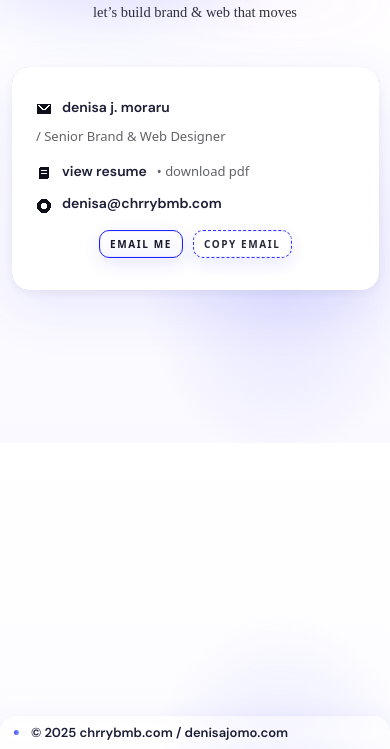
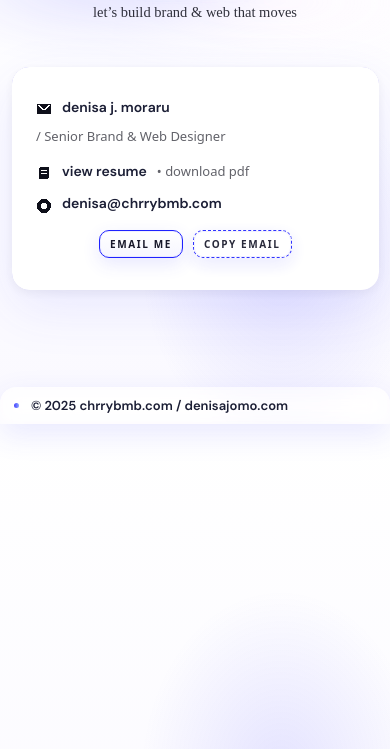
Before and after one commit to chrrybmbstudio/chrrybmbindigo, a plain HTML site: page contact.html in a window 390 px wide. Shown: the part 95-844 px from the top of the page. Drawn offline with Linux system fonts and the light colour scheme; a web font is replaced by a local one.

Commit message:
Update contact.html

```diff
--- a/contact.html
+++ b/contact.html
@@ -205,65 +205,6 @@
       .btn-pixel{ --px: 10px; padding: 8px 10px; }
     }
 
-    /* --- Footer: single source of truth --- */
-
-/* we’ll let JS measure the real height and set --footer-h at runtime */
-:root { --footer-h: 56px; } /* fallback if JS is blocked */
-
-.glass-footer{
-  position: fixed;
-  left: 50%;
-  bottom: 0;
-  transform: translateX(-50%);
-  z-index: 30;
-
-  display: flex; align-items: center; gap: 12px;
-  padding: 10px 14px calc(10px + env(safe-area-inset-bottom, 0px));
-  border-radius: 16px;
-
-  background: rgba(255,255,255,.35);
-  backdrop-filter: blur(10px) saturate(135%) contrast(105%);
-  -webkit-backdrop-filter: blur(10px) saturate(135%) contrast(105%);
-  box-shadow: 0 10px 30px rgba(68,64,255,.12);
-}
-
-/* text */
-.glass-footer a, .glass-footer span{
-  font:600 13px/1 "DM Sans"; color:#1b1e35; text-decoration:none;
-}
-.glass-footer .dot{
-  width:5px; height:5px; border-radius:50%;
-  background:linear-gradient(90deg,var(--indigo,#4440ff),#8aa3ff);
-}
-
-/* Make sure ALL pages leave space for the fixed bar (simplest: pad the body) */
-body{
-  padding-bottom: 0; /* desktop default */
-}
-
-/* Mobile: full-width bottom bar + reserve space on the page so it never overlaps */
-@media (max-width: 640px){
-  .glass-footer{
-    left: 0; right: 0; transform: none;
-    border-radius: 0;
-    border-top-left-radius: 16px;
-    border-top-right-radius: 16px;
-  }
-
-  /* global guard: push page content above the bar */
-  body{
-    padding-bottom: calc(var(--footer-h) + env(safe-area-inset-bottom, 0px));
-  }
-}
-
-/* Accessibility: if user prefers less motion, avoid weird fixed jank from masks */
-@media (max-width:640px) and (prefers-reduced-motion: reduce){
-  .glass-footer{
-    -webkit-mask-image: none;
-            mask-image: none;
-  }
-}
-
   </style>
 </head>
 
@@ -427,10 +368,10 @@ body{
   <!-- Shared global interactions -->
   <script type="module" src="./site.js" defer></script>
    <!-- Glass footer -->
-   <footer class="glass-footer fade-up" role="contentinfo">
-    <span class="dot" aria-hidden="true"></span>
-    <span>© <span id="year"></span> chrrybmb.com / denisajomo.com</span>
-  </footer>
+            <footer class="glass-footer fade-up" role="contentinfo">
+              <span class="dot" aria-hidden="true"></span>
+              <span>© <span id="year"></span> chrrybmb.com / denisajomo.com</span>
+            </footer>
 </body>
 
 </body>
```
